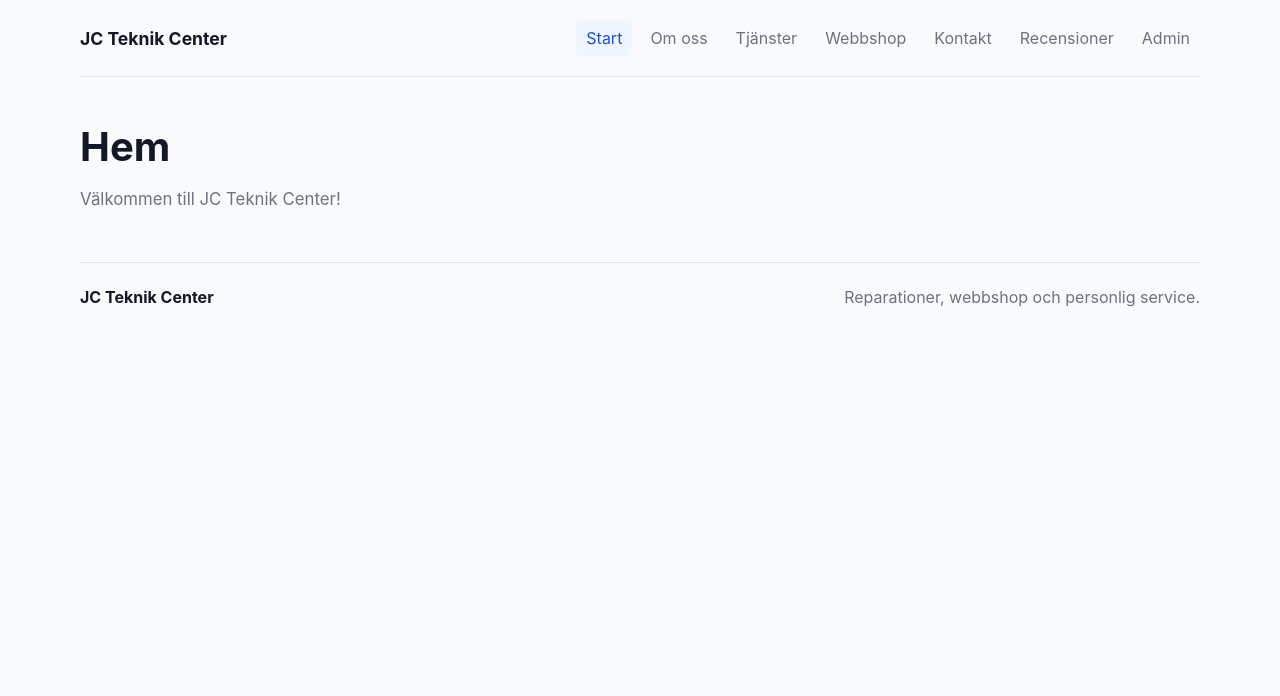
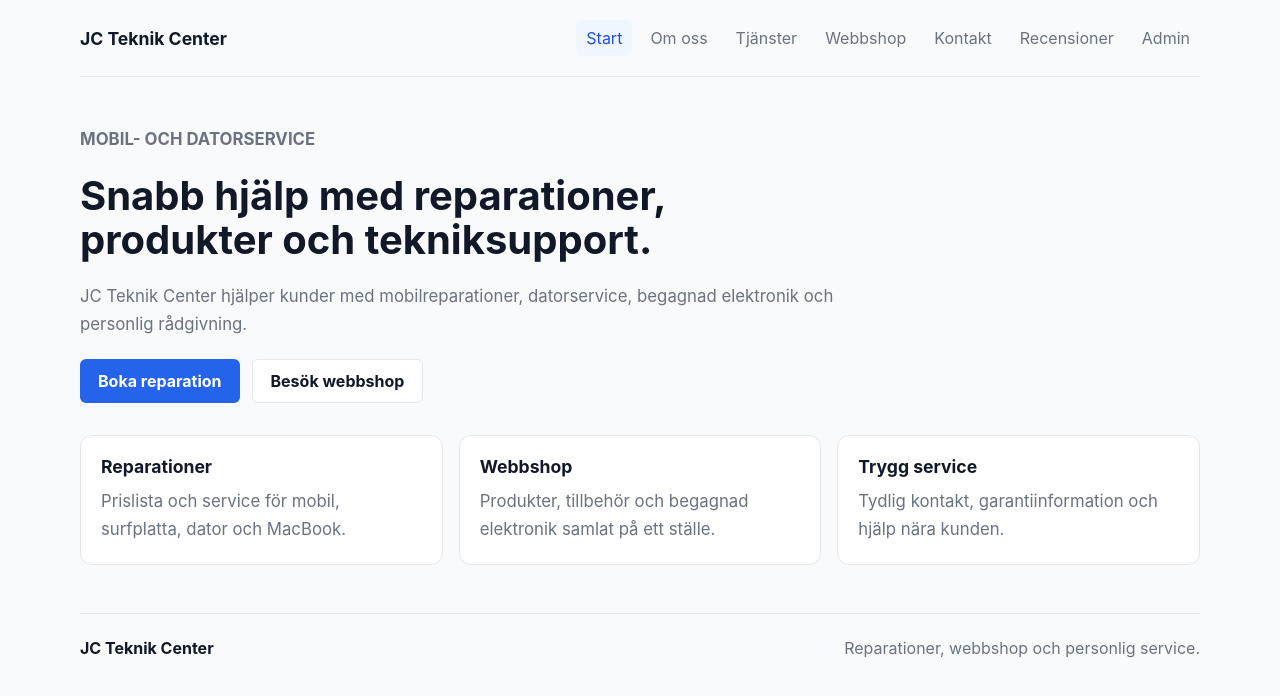
Before and after one commit to Samuel6693/JC-Teknik-Center, a React (Vite) app: page / in a window 1280 px wide. Shown: the top 696 px of the page. Built offline with nearby package versions, Linux system fonts and the light colour scheme.

Commit message:
feat: add home page hero and overview

```diff
--- /dev/null
+++ b/src/pages/Home.css
@@ -0,0 +1,76 @@
+.home-page {
+    gap: 32px;
+}
+
+.home-hero {
+    display: grid;
+    gap: 20px;
+    max-width: 780px;
+}
+
+.home-eyebrow {
+    color: var(--color-primary);
+    font-size: 0.9rem;
+    font-weight: 700;
+    text-transform: uppercase;
+}
+
+.home-actions {
+    display: flex;
+    flex-wrap: wrap;
+    gap: 12px;
+}
+
+.button {
+    border-radius: var(--radius-sm);
+    display: inline-flex;
+    align-items: center;
+    justify-content: center;
+    min-height: 44px;
+    padding: 0 18px;
+    font-weight: 700;
+    text-decoration: none;
+}
+
+.button--primary {
+    background: var(--color-primary);
+    color: #ffffff;
+}
+
+.button--primary:hover {
+    background: var(--color-primary-dark);
+}
+
+.button--secondary {
+    background: var(--color-surface);
+    border: 1px solid var(--color-border);
+    color: var(--color-text);
+}
+
+.home-grid {
+    display: grid;
+    gap: 16px;
+    grid-template-columns: repeat(3, minmax(0, 1fr));
+}
+
+.info-card {
+    border: 1px solid var(--color-border);
+    border-radius: var(--radius-md);
+    background: var(--color-surface);
+    padding: 20px;
+}
+
+.info-card h2 {
+    margin: 0;
+    font-size: 1.1rem;
+}
+
+.info-card p {
+    margin-top: 10px;
+}
+
+@media (max-width: 800px) {
+    .home-grid {
+        grid-template-columns: 1fr;
+    }
+}
--- a/src/pages/Home.jsx
+++ b/src/pages/Home.jsx
@@ -1,8 +1,43 @@
+import { Link } from "react-router-dom"
+import "./Home.css"
+
 function Home() {
   return (
-    <section className="page-section">
-      <h1>Hem</h1>
-      <p>Välkommen till JC Teknik Center!</p>
+    <section className="page-section home-page">
+      <div className="home-hero">
+        <p className="home-eyebrow">Mobil- och datorservice</p>
+        <h1>Snabb hjälp med reparationer, produkter och tekniksupport.</h1>
+        <p>
+          JC Teknik Center hjälper kunder med mobilreparationer, datorservice,
+          begagnad elektronik och personlig rådgivning.
+        </p>
+
+        <div className="home-actions">
+          <Link className="button button--primary" to="/tjanster">
+            Boka reparation
+          </Link>
+          <Link className="button button--secondary" to="/webbshop">
+            Besök webbshop
+          </Link>
+        </div>
+      </div>
+
+      <div className="home-grid">
+        <article className="info-card">
+          <h2>Reparationer</h2>
+          <p>Prislista och service för mobil, surfplatta, dator och MacBook.</p>
+        </article>
+
+        <article className="info-card">
+          <h2>Webbshop</h2>
+          <p>Produkter, tillbehör och begagnad elektronik samlat på ett ställe.</p>
+        </article>
+
+        <article className="info-card">
+          <h2>Trygg service</h2>
+          <p>Tydlig kontakt, garantiinformation och hjälp nära kunden.</p>
+        </article>
+      </div>
     </section>
   )
 }
```
